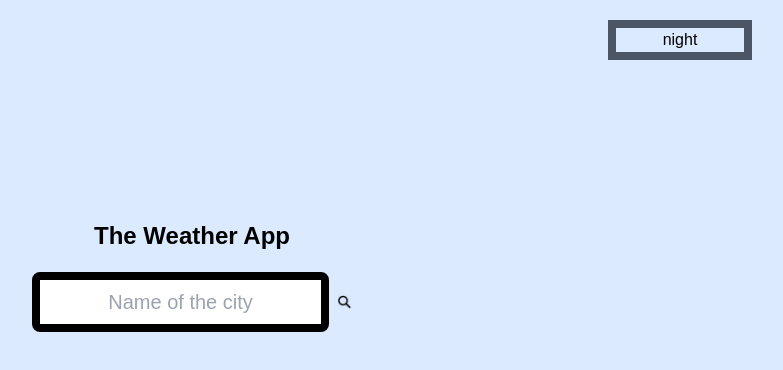
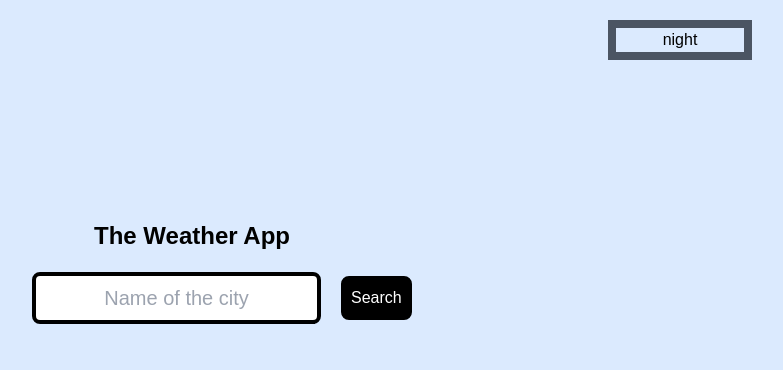
Before and after one commit to LearnerSamuelX/weather-app, a Next.js app: page / in a window 1280 px wide. Shown: the top 370 px of the page, without its empty margins (448-1231 px from the left). Built offline with nearby package versions, Linux system fonts and the light colour scheme.

Commit message:
main:styling changed for error message

```diff
--- a/app/page.tsx
+++ b/app/page.tsx
@@ -12,6 +12,8 @@ import {
   BACKGROUND_COLOR_NIGHT,
   INPUT_BOX_BORDER_DAY,
   INPUT_BOX_BORDER_NIGHT,
+  SEARCH_BUTTON_BG_DAY,
+  SEARCH_BUTTON_BG_NIGHT,
   SWITCH_TOGGLE_DAY,
   SWITCH_TOGGLE_NIGHT
 } from './styling';
@@ -138,14 +140,8 @@ export default function Home() {
             className={theme ? INPUT_BOX_BORDER_DAY : INPUT_BOX_BORDER_NIGHT}
             onChange={textValue}
           ></input>
-          <div className="ml-2" onClick={weatherUpdate}>
-            <Image
-              className="cursor-pointer"
-              src="/search.png"
-              alt="search icon logomark"
-              width={40}
-              height={40}
-            />
+          <div className={theme ? SEARCH_BUTTON_BG_DAY : SEARCH_BUTTON_BG_NIGHT} onClick={weatherUpdate}>
+            <p>Search</p>
           </div>
         </div>
 
@@ -153,8 +149,8 @@ export default function Home() {
         <div>
           {
             error ?
-              <div className='text-center text-xl mt-5 text-red-500'>
-                <p>Error: Invalid city name! </p>
+              <div className='text-center text-xl mt-5 text-red-500 font-bold'>
+                <p>Invalid city name, try again</p>
               </div> : <></>
           }
           {
--- a/app/styling.tsx
+++ b/app/styling.tsx
@@ -12,8 +12,12 @@ export const APPLICATION_TITLE_DAY = "text-center mb-5 mt-40 text-black text-2xl
 export const APPLICATION_TITLE_NIGHT = "text-center mb-5 mt-40 text-white text-2xl font-bold"
 
 // Input Box
-export const INPUT_BOX_BORDER_DAY = "w-80 border-8 bg-white border-black text-black text-center rounded-lg text-xl p-2"
-export const INPUT_BOX_BORDER_NIGHT = "w-80 border-8 bg-gray-500 border-gray-400 text-white text-center rounded-lg text-xl p-2"
+export const INPUT_BOX_BORDER_DAY = "w-80 border-4 bg-white border-black text-black text-center rounded-lg text-xl p-2"
+export const INPUT_BOX_BORDER_NIGHT = "w-80 border-4 bg-gray-500 border-gray-400 text-white text-center rounded-lg text-xl p-2"
+
+// Search Button
+export const SEARCH_BUTTON_BG_DAY = "ml-5 border-2 border-black p-2 bg-black text-white rounded-lg cursor-pointer"
+export const SEARCH_BUTTON_BG_NIGHT = "ml-5 border-2 border-gray-400 p-2 bg-gray-400 text-white rounded-lg cursor-pointer"
 
 // Weather Information
 export const WEATHER_CARD_BG_DAY = "mt-20 border-blue-200 bg-blue-200 rounded-lg text-black text-center w-40 mx-auto p-5"
```
Also changed, not shown: public/search.png.
